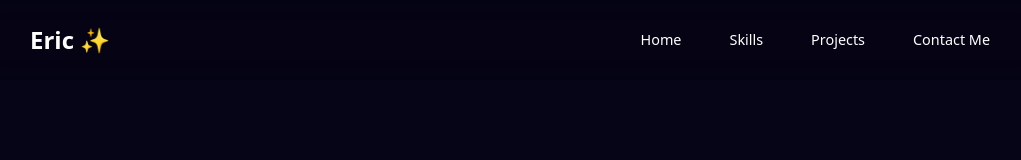
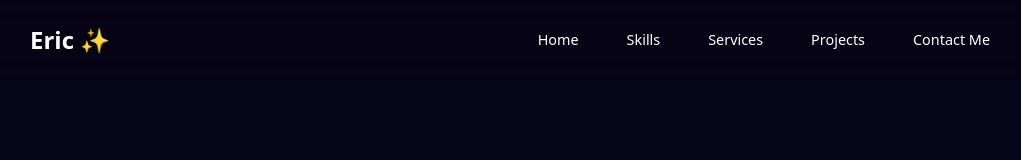
Before and after one commit to Ealfred1/EricAlfred, a React (Vite) app: page / in a window 1280 px wide. Shown: the top 160 px of the page, without its empty margins (130-1151 px from the left). Built offline with nearby package versions, Linux system fonts and the light colour scheme.

Commit message:
navbar section

```diff
--- a/src/components/Navbar/MobileNav/MobileNav.jsx
+++ b/src/components/Navbar/MobileNav/MobileNav.jsx
@@ -10,9 +10,10 @@ const MobileNav = ({ isOpen, toggleMenu }) => {
 					</div>
 					<ul className="flex flex-col gap-4 ml-2 space-y-4">
 						<li className="navlink"><a href="#home">Home</a></li>
-						<li className="navlink"><a href="#home">Skills</a></li>
-						<li className="navlink"><a href="#home">Projects</a></li>
-						<li className="navlink"><a href="#home">Contact Me</a></li>
+						<li className="navlink"><a href="#skills">Skills</a></li>
+						<li className="navlink"><a href="#services">Services</a></li>
+						<li className="navlink"><a href="#projects">Projects</a></li>
+						<li className="navlink"><a href="#contact">Contact Me</a></li>
 					</ul>
 				</div>
 			</div>
--- a/src/components/Navbar/Navbar.jsx
+++ b/src/components/Navbar/Navbar.jsx
@@ -19,9 +19,10 @@ const Navbar = () => {
 
 					<ul className="flex items-center gap-2 space-x-10 hidden md:flex">
 						<li className="navlink"><a href="#home">Home</a></li>
-						<li className="navlink"><a href="#home">Skills</a></li>
-						<li className="navlink"><a href="#home">Projects</a></li>
-						<li className="navlink"><a href="#home">Contact Me</a></li>
+						<li className="navlink"><a href="#skills">Skills</a></li>
+						<li className="navlink"><a href="#services">Services</a></li>
+						<li className="navlink"><a href="#projects">Projects</a></li>
+						<li className="navlink"><a href="#contact">Contact Me</a></li>
 					</ul>
 
 					<button className="menu-btn" onClick={toggleMenu}><span className={`pi ${openMenu ? 'pi-times' : 'pi-bars'} text-[1rem]`}></span></button>
```
